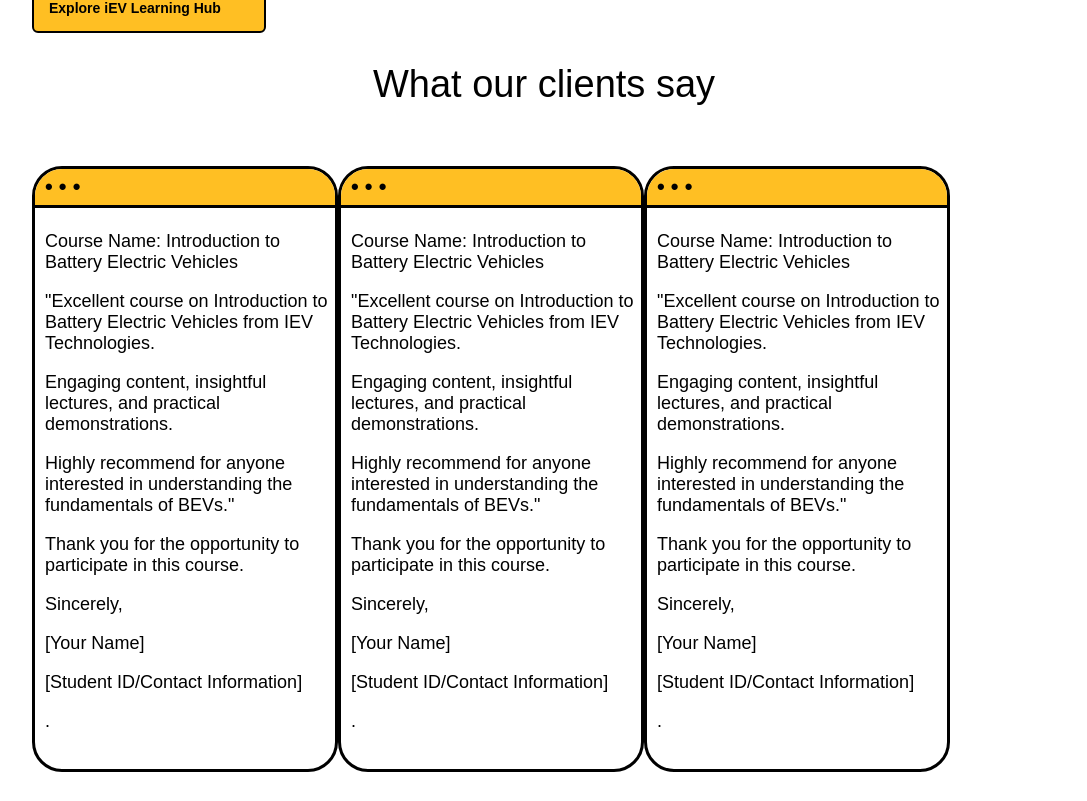
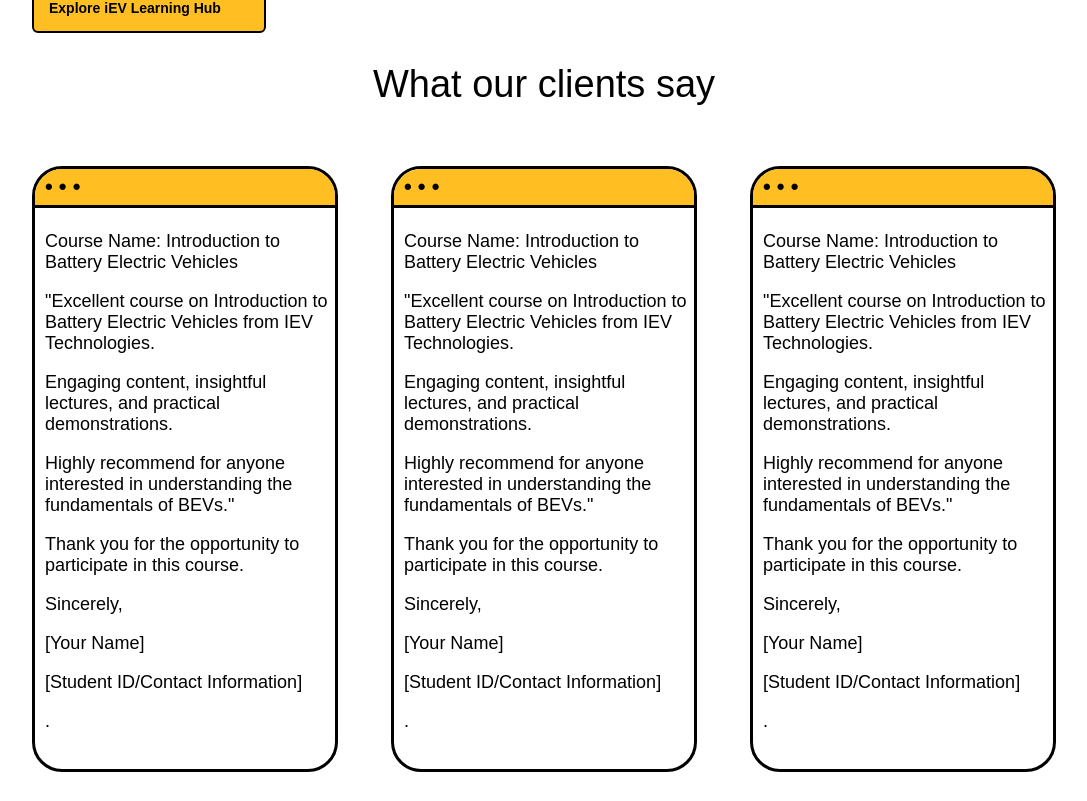
Before and after one commit to iev21/iev-frontend, an Angular app: page / in a window 1280 px wide. Shown: the part 1739-2540 px from the top of the page, without its empty margins (96-1183 px from the left). Built offline with nearby package versions, Linux system fonts and the light colour scheme.

Commit message:
Update testimonials.component.scss

```diff
--- a/src/app/testimonials/testimonials.component.scss
+++ b/src/app/testimonials/testimonials.component.scss
@@ -27,7 +27,7 @@
 
 .testimonials {
     display: flex; // Use flexbox layout
-    // justify-content: space-between; // Align items with equal space between them
+    justify-content: space-between; // Align items with equal space between them
     transition: transform 0.3s ease; /* Smooth transition for scroll effect */
     // animation: scroll 30s linear infinite; /* Animation for scrolling */
     // animation: scroll 30s ease-in-out infinite; /* Animation for scrolling with ease-in-out timing function */
```
